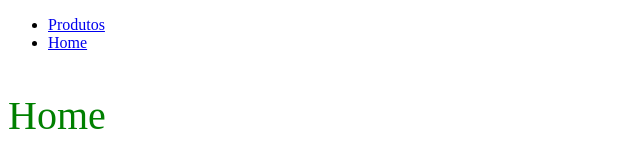
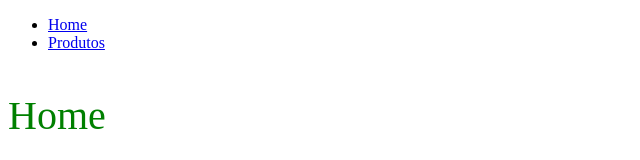
Before and after one commit to Davijluna/exercicios_de_revisao, a React (Create React App) app in the folder desafio_compropiedades/: page / in a window 1280 px wide. Shown: the top 160 px of the page, without its empty margins (0-640 px from the left). Built offline with nearby package versions, Linux system fonts and the light colour scheme.

Commit message:
refactor: corrigindo ordem dos links no arquivo App

```diff
--- a/desafio_compropiedades/src/App.js
+++ b/desafio_compropiedades/src/App.js
@@ -11,10 +11,10 @@ function App() {
 
       <ul>
       <li>
-        <a href='/produtos'>Produtos</a>
+        <a href='/' >Home</a>
       </li>
       <li>
-        <a href='/' >Home</a>
+        <a href='/produtos'>Produtos</a>
       </li>
       </ul>
       {pathname === '/' ? <Home /> : <Produtos/>}
```
